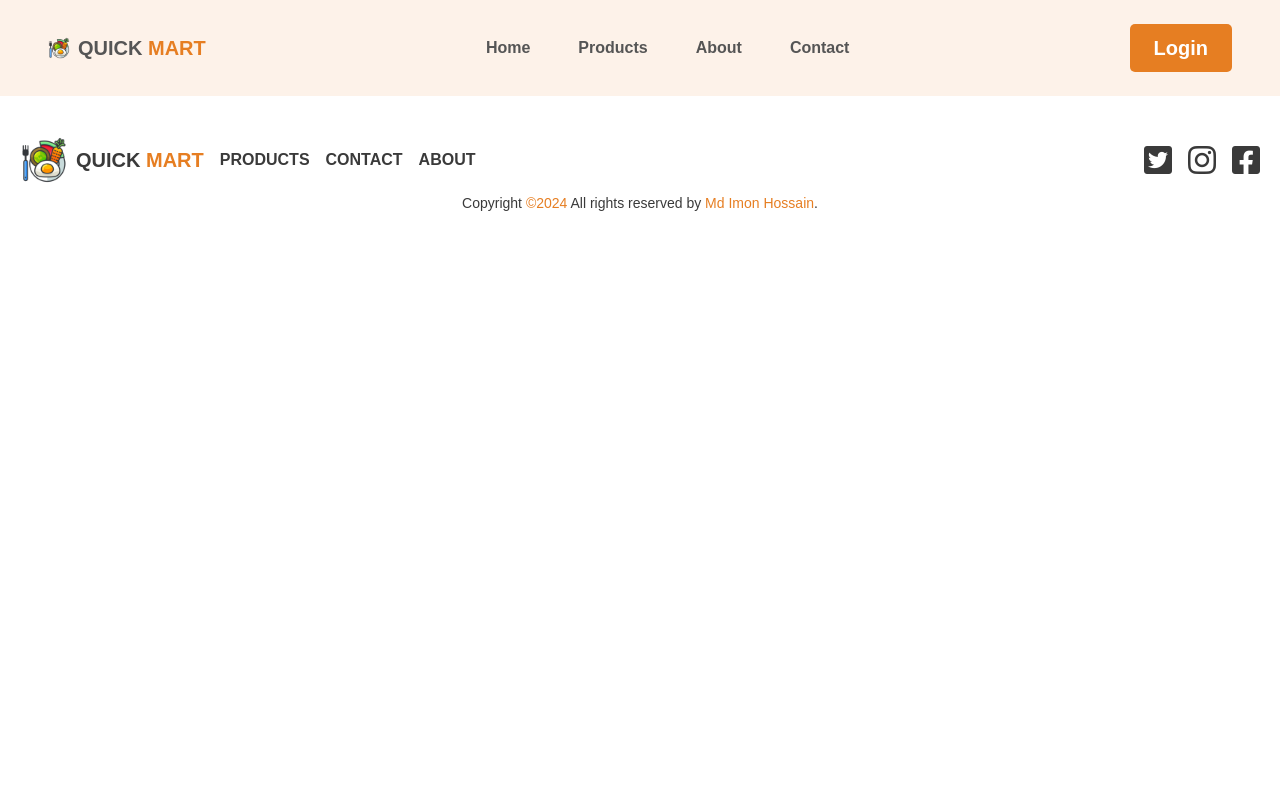
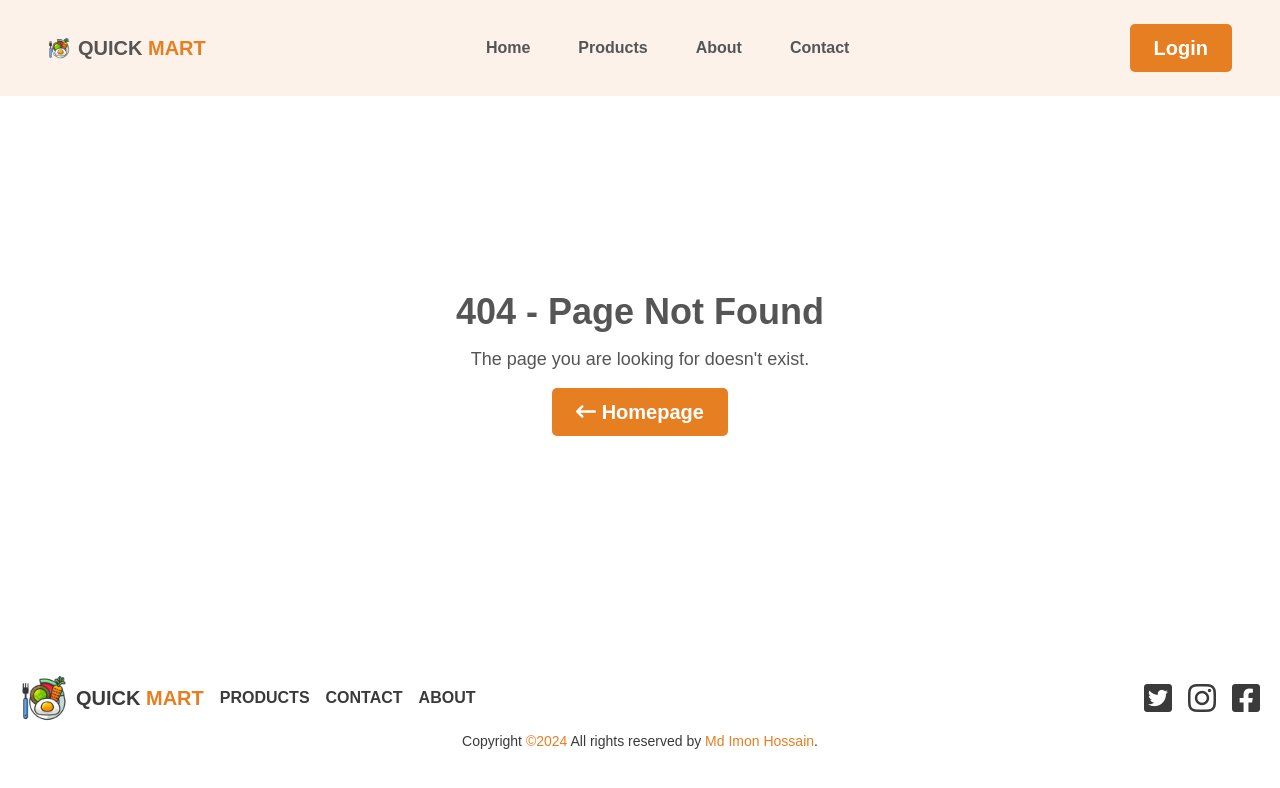
Before and after one commit to imoncoc/quick-mart-angular-2.0, an Angular app: page /not-found in a window 1280 px wide. Before the commit this address led to /. Shown: the top 788 px of the page. Built offline with nearby package versions, Linux system fonts and the light colour scheme.

Commit message:
Error page added

```diff
--- a/src/app/app-routing.module.ts
+++ b/src/app/app-routing.module.ts
@@ -13,6 +13,12 @@ const routes: Routes = [
     path: 'auth',
     loadChildren: () => import('./auth/auth.module').then((m) => m.AuthModule),
   },
+  {
+    path: 'not-found',
+    loadChildren: () =>
+      import('./error/error.module').then((m) => m.ErrorModule),
+  },
+  { path: '**', redirectTo: '/not-found' },
 ];
 
 @NgModule({
--- a/src/app/auth/login/login.component.html
+++ b/src/app/auth/login/login.component.html
@@ -60,7 +60,9 @@
       </p>
       <p class="login-signup">
         New here?
-        <span class="primary-color login-signup-click" routerLink="/register"
+        <span
+          class="primary-color login-signup-click"
+          routerLink="/auth/register"
           >Create an account now!</span
         >
       </p>
--- a/src/app/auth/register/register.component.html
+++ b/src/app/auth/register/register.component.html
@@ -101,7 +101,7 @@
       </p>
       <p class="login-signup">
         Already have an account?
-        <span class="primary-color login-signup-click" routerLink="/login"
+        <span class="primary-color login-signup-click" routerLink="/auth/login"
           >Login Here!</span
         >
       </p>
--- /dev/null
+++ b/src/app/error/error-page/error-page.component.html
@@ -0,0 +1,10 @@
+<div class="not-found-container">
+  <div class="not-found">
+    <h1 class="not-found-title">404 - Page Not Found</h1>
+    <p class="not-found-message">The page you are looking for doesn't exist.</p>
+    <button class="btn-primary" routerLink="/">
+      <i class="fa-solid fa-arrow-left-long"></i>
+      Homepage
+    </button>
+  </div>
+</div>
--- /dev/null
+++ b/src/app/error/error-page/error-page.component.scss
@@ -0,0 +1,33 @@
+.not-found-container {
+  text-align: center;
+  padding: 20px;
+  height: calc(100vh - 262px);
+}
+
+.not-found {
+  display: flex;
+  flex-direction: column;
+  justify-content: center;
+  align-items: center;
+  height: 100%;
+}
+
+.not-found-title {
+  font-size: 36px;
+  font-weight: bold;
+  margin-bottom: 20px;
+}
+
+.not-found-message {
+  font-size: 18px;
+  margin-bottom: 20px;
+}
+
+.not-found-link {
+  display: inline-block;
+  padding: 10px 20px;
+  background-color: #007bff;
+  color: #fff;
+  text-decoration: none;
+  border-radius: 5px;
+}
--- /dev/null
+++ b/src/app/error/error-page/error-page.component.ts
@@ -0,0 +1,15 @@
+import { Component, OnInit } from '@angular/core';
+
+@Component({
+  selector: 'app-error-page',
+  templateUrl: './error-page.component.html',
+  styleUrls: ['./error-page.component.scss']
+})
+export class ErrorPageComponent implements OnInit {
+
+  constructor() { }
+
+  ngOnInit(): void {
+  }
+
+}
--- /dev/null
+++ b/src/app/error/error-routing.module.ts
@@ -0,0 +1,11 @@
+import { NgModule } from '@angular/core';
+import { RouterModule, Routes } from '@angular/router';
+import { ErrorPageComponent } from './error-page/error-page.component';
+
+const routes: Routes = [{ path: '', component: ErrorPageComponent }];
+
+@NgModule({
+  imports: [RouterModule.forChild(routes)],
+  exports: [RouterModule],
+})
+export class ErrorRoutingModule {}
--- a/src/app/shared/components/navbar/navbar.component.html
+++ b/src/app/shared/components/navbar/navbar.component.html
@@ -22,16 +22,24 @@
       >
         Products
       </li>
-      <li class="main-nav-link" routerLink="/login" routerLinkActive="active">
+      <li
+        class="main-nav-link"
+        routerLink="/auth/login"
+        routerLinkActive="active"
+      >
         About
       </li>
-      <li class="main-nav-link" routerLink="/login" routerLinkActive="active">
+      <li
+        class="main-nav-link"
+        routerLink="/auth/login"
+        routerLinkActive="active"
+      >
         Contact
       </li>
     </ul>
   </nav>
 
-  <button class="btn-primary" routerLink="/login">Login</button>
+  <button class="btn-primary" routerLink="/auth/login">Login</button>
 
   <button class="btn-mobile-nav" (click)="toggleNavLink()">
     <i class="fa-solid fa-bars icon-mobile-nav" name="menu-outline"></i>
--- a/src/styles.scss
+++ b/src/styles.scss
@@ -328,6 +328,12 @@ body {
   box-shadow: 0 0 0 0.5rem rgba(230, 125, 34, 0.5);
 }
 
+.main-nav-link:focus,
+.main-nav-link.active:focus {
+  outline: none;
+  box-shadow: none;
+}
+
 /* HELPER/SETTINGS CLASSES */
 .margin-right-sm {
   margin-right: 1rem !important;
```
Also changed, not shown: src/app/auth/auth.guard.ts (+24 -6 lines), src/app/error/error.module.ts (added, +17 -0 lines), 1 other file (tests, documents, lock files or other folders).
